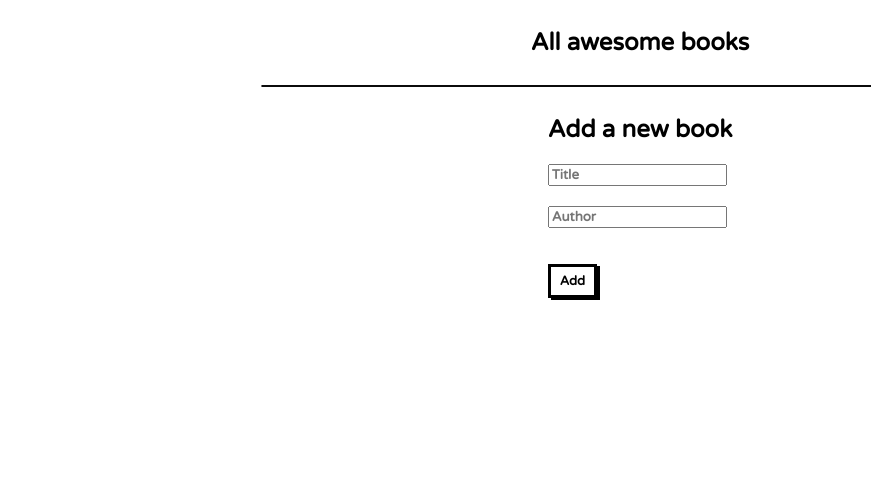
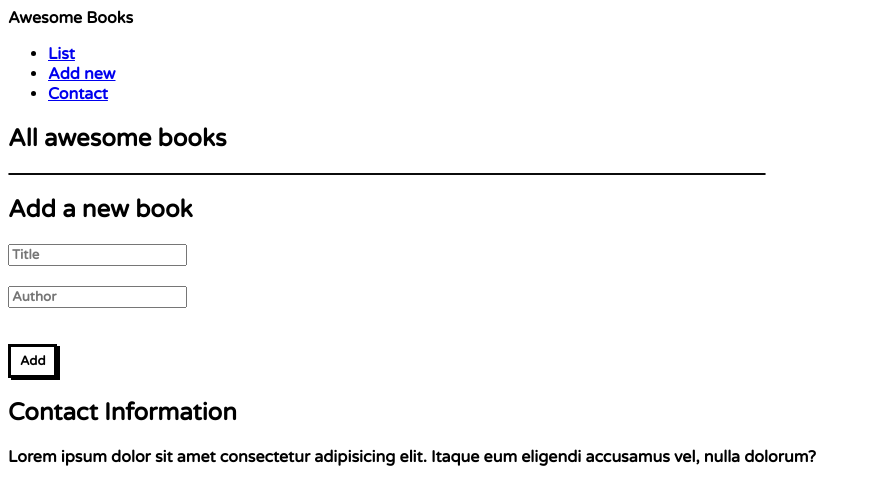
Before and after one commit to mryeminthu/Awesome-books, a website: page index.html in a window 1280 px wide. Shown: the whole page, without its empty margins (0-871 px from the left). Drawn offline with Linux system fonts and the light colour scheme.

Commit message:
Add contact section

```diff
--- a/index.html
+++ b/index.html
@@ -10,10 +10,34 @@
     <link rel="stylesheet" href="styles.css">
 </head>
 <body>
-    <section class="book-section">
+    <!DOCTYPE html>
+<html lang="en">
+<head>
+    <meta charset="UTF-8">
+    <meta name="viewport" content="width=device-width, initial-scale=1.0">
+    <title>Document</title>
+    <link rel="preconnect" href="https://fonts.googleapis.com">
+    <link rel="preconnect" href="https://fonts.gstatic.com" crossorigin>
+    <link href="https://fonts.googleapis.com/css2?family=Roboto:wght@100&display=swap" rel="stylesheet">
+    <link rel="stylesheet" href="styles.css">
+</head>
+<body>
+    <header>
+        <nav>
+            <label class="mylogo" onclick="displayAllSections()">Awesome Books</label>
+            <ul class="three-menu">
+                <li><a href="#" onclick="displayListSection()">List</a></li>
+                <li><a href="#" onclick="displayAddNewSection()">Add new</a></li>
+                <li><a href="#" onclick="displayContactSection()">Contact</a></li>
+            </ul>
+        </nav>
+    </header>
+    <section id="listSection">
         <h1 class="awesome-title">All awesome books</h1>
         <div id="output"></div>
         <hr>
+    </section>
+    <section id="addNewSection">
         <div class="form-group">
             <h2>Add a new book</h2>
             <form>
@@ -23,7 +47,15 @@
                 <button id="addBtn" type="button">Add</button>
             </form>
         </div>
-    </section><s></s>
+    </section>
+    <section id="contactSection">
+        <h2>Contact Information</h2>
+        <p>Lorem ipsum dolor sit amet consectetur adipisicing elit. Itaque eum eligendi accusamus vel, nulla dolorum?</p>
+    </section>
     <script src="app.js"></script>
 </body>
 </html>
+<s></s>
+    <script src="app.js"></script>
+</body>
+</html>
```
